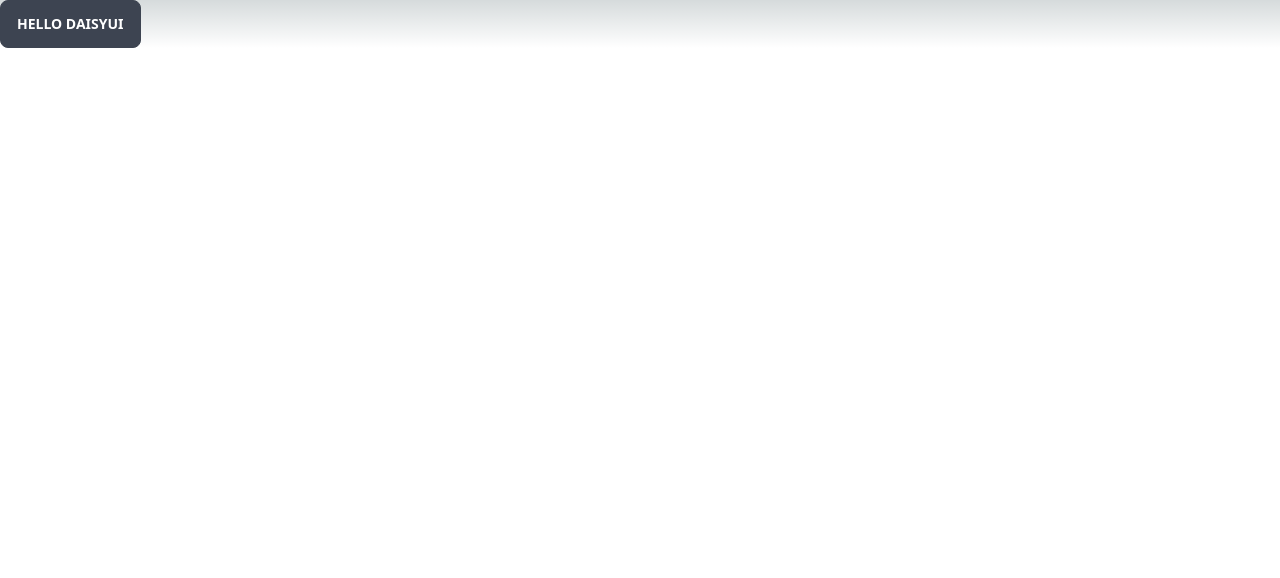
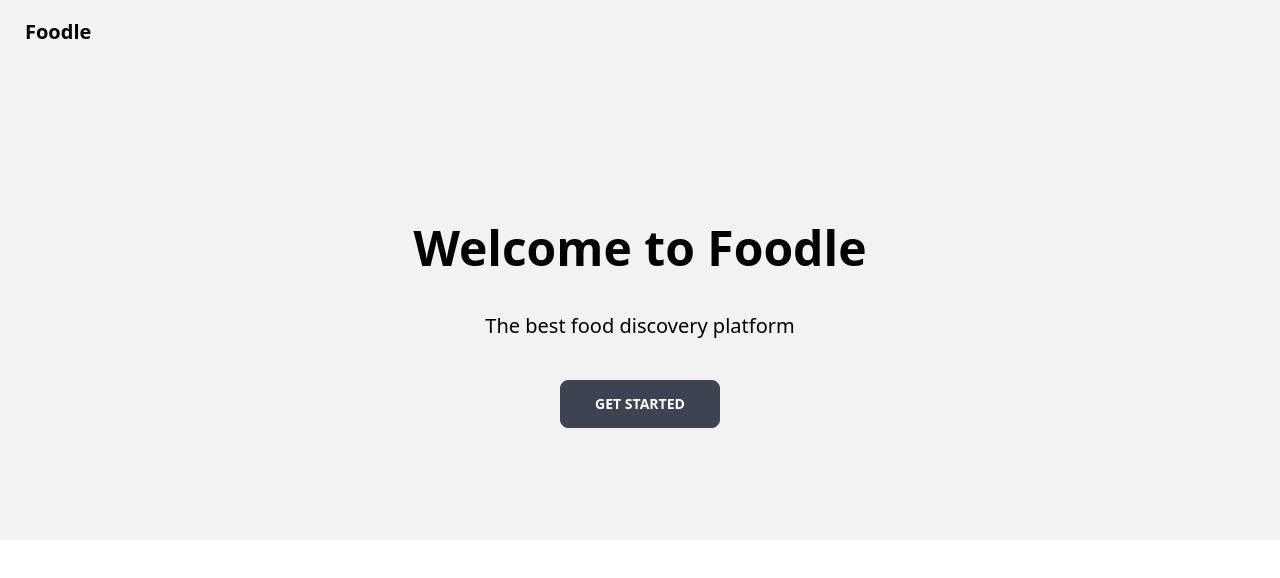
Before and after one commit to ben9543/2023-la-hacks, a Next.js app: page / in a window 1280 px wide. Shown: the top 578 px of the page. Built offline with nearby package versions, Linux system fonts and the light colour scheme.

Commit message:
add landing page

```diff
--- a/src/pages/api/auth/[...auth0].ts
+++ b/src/pages/api/auth/[...auth0].ts
@@ -1,4 +1,4 @@
-import { handleAuth } from '@auth0/nextjs-auth0';
+import { handleAuth } from "@auth0/nextjs-auth0";
 
 /* This creates the following routes:
 /api/auth/login: The route used to perform login with Auth0.
--- a/src/pages/index.tsx
+++ b/src/pages/index.tsx
@@ -1,125 +1,27 @@
 import Image from "next/image";
 import { Inter } from "next/font/google";
-import { Head } from "next/document";
+import Head from "next/head";
+import Link from "next/link";
 
 const inter = Inter({ subsets: ["latin"] });
 
 export default function Home() {
   return (
-    // <main
-    //   className={`flex min-h-screen flex-col items-center justify-between p-24 ${inter.className}`}
-    // >
-    //   <div className="z-10 w-full max-w-5xl items-center justify-between font-mono text-sm lg:flex">
-    //     <p className="fixed left-0 top-0 flex w-full justify-center border-b border-gray-300 bg-gradient-to-b from-zinc-200 pb-6 pt-8 backdrop-blur-2xl dark:border-neutral-800 dark:bg-zinc-800/30 dark:from-inherit lg:static lg:w-auto  lg:rounded-xl lg:border lg:bg-gray-200 lg:p-4 lg:dark:bg-zinc-800/30">
-    //       Get started by editing&nbsp;
-    //       <code className="font-mono font-bold">src/pages/index.tsx</code>
-    //     </p>
-    //     <div className="fixed bottom-0 left-0 flex h-48 w-full items-end justify-center bg-gradient-to-t from-white via-white dark:from-black dark:via-black lg:static lg:h-auto lg:w-auto lg:bg-none">
-    //       <a
-    //         className="pointer-events-none flex place-items-center gap-2 p-8 lg:pointer-events-auto lg:p-0"
-    //         href="https://vercel.com?utm_source=create-next-app&utm_medium=default-template-tw&utm_campaign=create-next-app"
-    //         target="_blank"
-    //         rel="noopener noreferrer"
-    //       >
-    //         By{" "}
-    //         <Image
-    //           src="/vercel.svg"
-    //           alt="Vercel Logo"
-    //           className="dark:invert"
-    //           width={100}
-    //           height={24}
-    //           priority
-    //         />
-    //       </a>
-    //     </div>
-    //   </div>
-
-    //   <div className="relative flex place-items-center before:absolute before:h-[300px] before:w-[480px] before:-translate-x-1/2 before:rounded-full before:bg-gradient-radial before:from-white before:to-transparent before:blur-2xl before:content-[''] after:absolute after:-z-20 after:h-[180px] after:w-[240px] after:translate-x-1/3 after:bg-gradient-conic after:from-sky-200 after:via-blue-200 after:blur-2xl after:content-[''] before:dark:bg-gradient-to-br before:dark:from-transparent before:dark:to-blue-700/10 after:dark:from-sky-900 after:dark:via-[#0141ff]/40 before:lg:h-[360px]">
-    //     <Image
-    //       className="relative dark:drop-shadow-[0_0_0.3rem_#ffffff70] dark:invert"
-    //       src="/next.svg"
-    //       alt="Next.js Logo"
-    //       width={180}
-    //       height={37}
-    //       priority
-    //     />
-    //   </div>
-
-    //   <div className="mb-32 grid text-center lg:mb-0 lg:grid-cols-4 lg:text-left">
-    //     <a
-    //       href="https://nextjs.org/docs?utm_source=create-next-app&utm_medium=default-template-tw&utm_campaign=create-next-app"
-    //       className="group rounded-lg border border-transparent px-5 py-4 transition-colors hover:border-gray-300 hover:bg-gray-100 hover:dark:border-neutral-700 hover:dark:bg-neutral-800/30"
-    //       target="_blank"
-    //       rel="noopener noreferrer"
-    //     >
-    //       <h2 className={`mb-3 text-2xl font-semibold`}>
-    //         Docs{" "}
-    //         <span className="inline-block transition-transform group-hover:translate-x-1 motion-reduce:transform-none">
-    //           -&gt;
-    //         </span>
-    //       </h2>
-    //       <p className={`m-0 max-w-[30ch] text-sm opacity-50`}>
-    //         Find in-depth information about Next.js features and API.
-    //       </p>
-    //     </a>
-
-    //     <a
-    //       href="https://nextjs.org/learn?utm_source=create-next-app&utm_medium=default-template-tw&utm_campaign=create-next-app"
-    //       className="group rounded-lg border border-transparent px-5 py-4 transition-colors hover:border-gray-300 hover:bg-gray-100 hover:dark:border-neutral-700 hover:dark:bg-neutral-800/30"
-    //       target="_blank"
-    //       rel="noopener noreferrer"
-    //     >
-    //       <h2 className={`mb-3 text-2xl font-semibold`}>
-    //         Learn{" "}
-    //         <span className="inline-block transition-transform group-hover:translate-x-1 motion-reduce:transform-none">
-    //           -&gt;
-    //         </span>
-    //       </h2>
-    //       <p className={`m-0 max-w-[30ch] text-sm opacity-50`}>
-    //         Learn about Next.js in an interactive course with&nbsp;quizzes!
-    //       </p>
-    //     </a>
-
-    //     <a
-    //       href="https://vercel.com/templates?framework=next.js&utm_source=create-next-app&utm_medium=default-template-tw&utm_campaign=create-next-app"
-    //       className="group rounded-lg border border-transparent px-5 py-4 transition-colors hover:border-gray-300 hover:bg-gray-100 hover:dark:border-neutral-700 hover:dark:bg-neutral-800/30"
-    //       target="_blank"
-    //       rel="noopener noreferrer"
-    //     >
-    //       <h2 className={`mb-3 text-2xl font-semibold`}>
-    //         Templates{" "}
-    //         <span className="inline-block transition-transform group-hover:translate-x-1 motion-reduce:transform-none">
-    //           -&gt;
-    //         </span>
-    //       </h2>
-    //       <p className={`m-0 max-w-[30ch] text-sm opacity-50`}>
-    //         Discover and deploy boilerplate example Next.js&nbsp;projects.
-    //       </p>
-    //     </a>
-
-    //     <a
-    //       href="https://vercel.com/new?utm_source=create-next-app&utm_medium=default-template-tw&utm_campaign=create-next-app"
-    //       className="group rounded-lg border border-transparent px-5 py-4 transition-colors hover:border-gray-300 hover:bg-gray-100 hover:dark:border-neutral-700 hover:dark:bg-neutral-800/30"
-    //       target="_blank"
-    //       rel="noopener noreferrer"
-    //     >
-    //       <h2 className={`mb-3 text-2xl font-semibold`}>
-    //         Deploy{" "}
-    //         <span className="inline-block transition-transform group-hover:translate-x-1 motion-reduce:transform-none">
-    //           -&gt;
-    //         </span>
-    //       </h2>
-    //       <p className={`m-0 max-w-[30ch] text-sm opacity-50`}>
-    //         Instantly deploy your Next.js site to a shareable URL with Vercel.
-    //       </p>
-    //     </a>
-    //   </div>
-    // </main>
-    <div>
-      <Head>
-        <title>Create Next App</title>
-      </Head>
-      <button className="btn">Hello daisyUI</button>
+    <div className="bg-base-200 pb-8">
+      <div className="navbar bg-base-200">
+        <a className="btn btn-ghost normal-case text-xl">Foodle</a>
+      </div>
+      <div className="flex flex-col items-center mb-20">
+        <div className="flex flex-1 justify-center mt-40 mb-10">
+          <a className="text-5xl font-bold">Welcome to Foodle</a>
+        </div>
+        <div className="flex flex-1 justify-center mb-10">
+          <a className="text-xl">The best food discovery platform</a>
+        </div>
+        <Link href="/api/auth/login">
+          <button className="btn w-40">Get Started</button>
+        </Link>
+      </div>
     </div>
   );
 }
```
